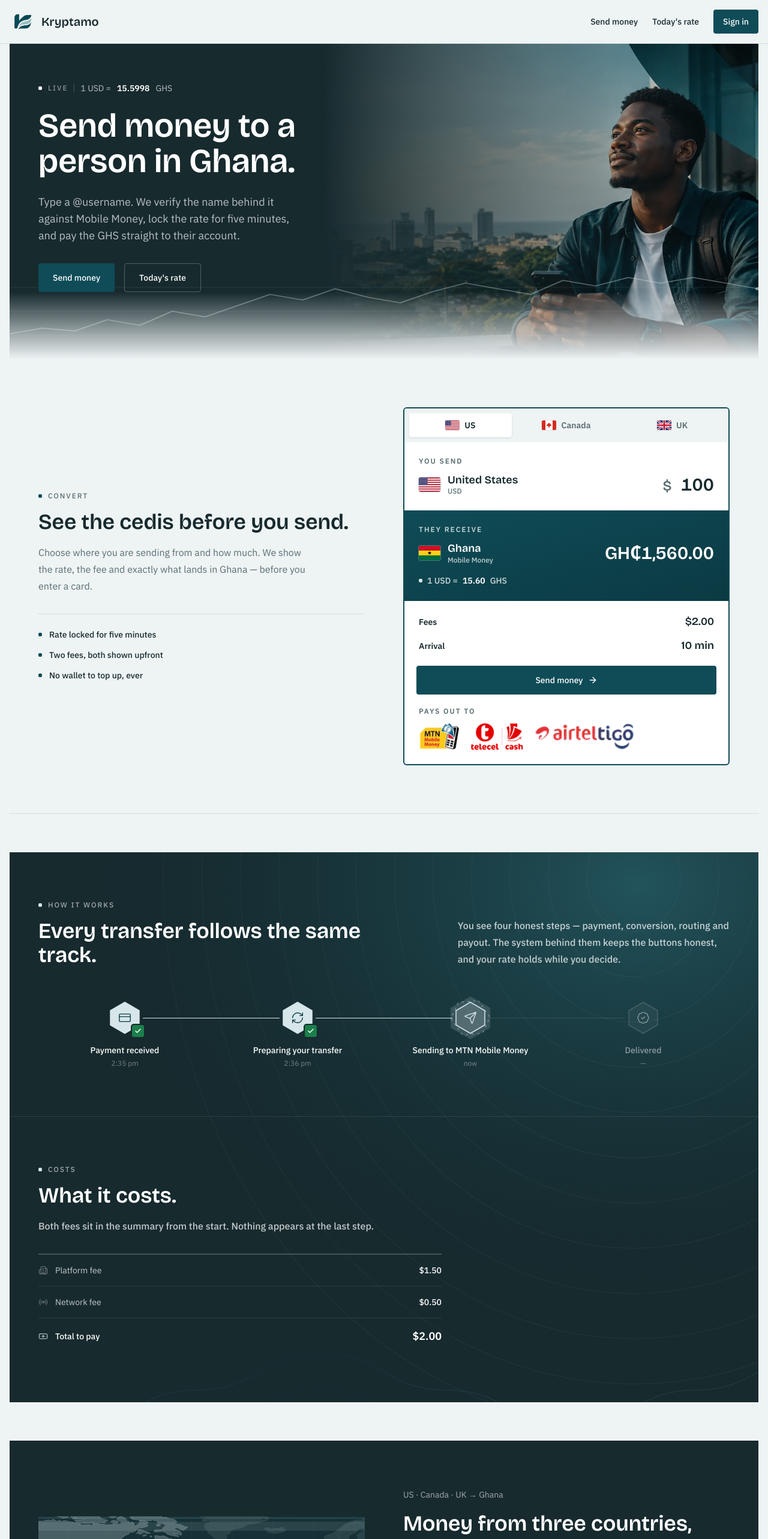
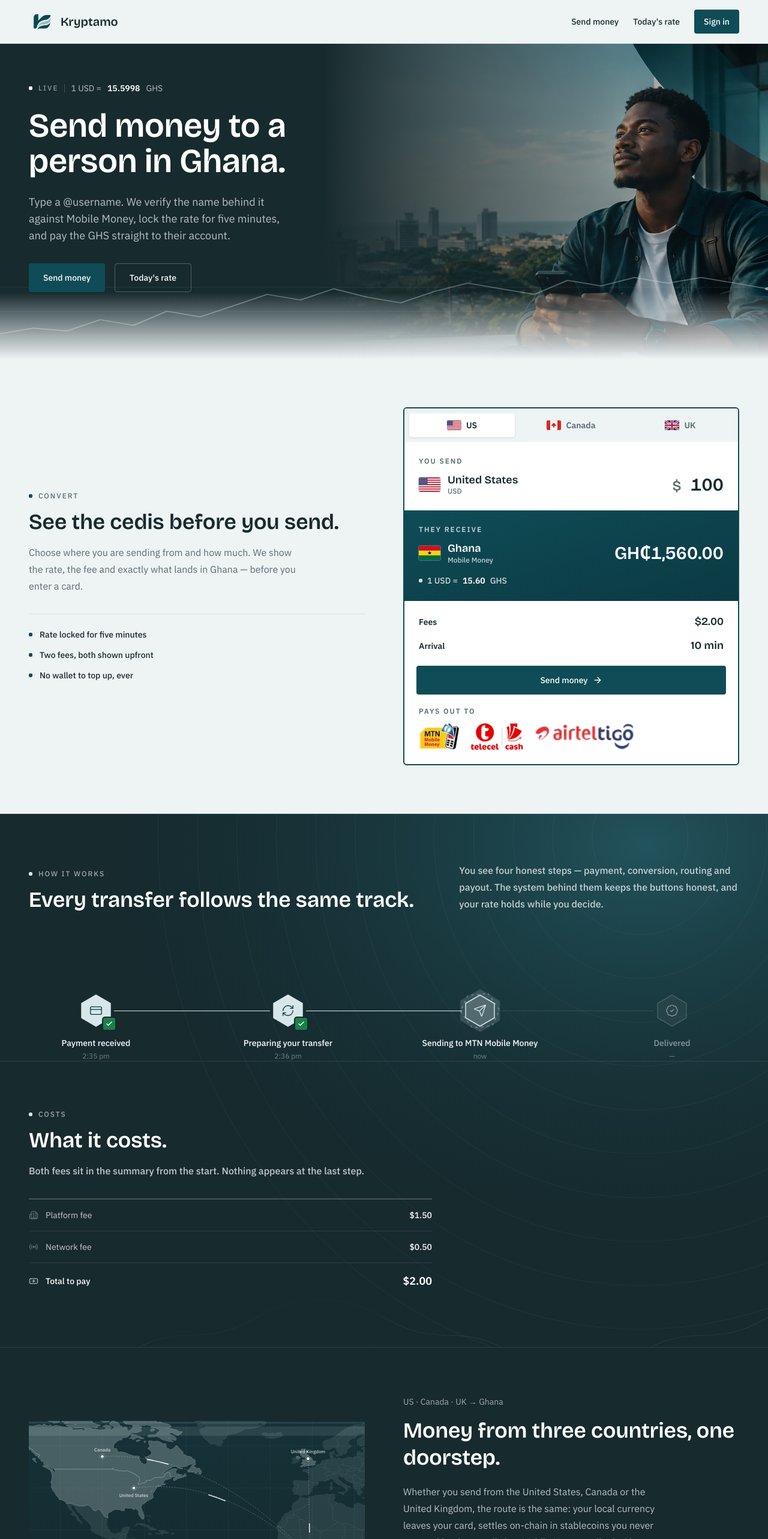
Before and after one commit to rosina4555-sudo/kryptamo, a Vue app: page / in a window 1280 px wide. Shown: the top 2566 px of the page at 60% size. Built offline with nearby package versions, Linux system fonts and the light colour scheme.

Commit message:
fix: make home sections full-bleed and blend hero image on mobile

```diff
--- a/src/views/HomeView.vue
+++ b/src/views/HomeView.vue
@@ -47,7 +47,7 @@
 <template>
   <div class="min-h-screen">
     <header class="sticky top-0 z-20 border-b border-line bg-mist/95">
-      <div class="mx-auto flex max-w-7xl items-center justify-between px-4 py-4">
+      <div class="mx-auto flex max-w-7xl items-center justify-between px-6 py-4 sm:px-10 md:px-12">
         <span class="flex items-center gap-2.5">
           <img src="/kryptamo.png" alt="Kryptamo logo" class="h-9 w-auto" />
           <span class="font-display text-xl font-semibold text-ink">Kryptamo</span>
@@ -69,15 +69,15 @@
       </div>
     </header>
 
-    <main class="mx-auto max-w-7xl px-4">
-      <section class="relative overflow-hidden rounded-sheet bg-ink px-6 pt-10 pb-24 sm:px-10 md:px-12 md:pt-16 md:pb-28">
+    <main>
+      <section class="relative overflow-hidden bg-ink">
         <div
           class="pointer-events-none absolute inset-x-0 bottom-0 h-2/3 md:inset-y-0 md:left-auto md:right-0 md:h-full md:w-[58%]"
           aria-hidden="true"
         >
           <img src="/hero-city.webp" alt="" class="h-full w-full object-cover" />
           <div
-            class="absolute inset-0 bg-gradient-to-t from-ink via-ink/55 to-transparent md:bg-gradient-to-r md:from-ink md:via-ink/45 md:to-transparent"
+            class="absolute inset-0 bg-gradient-to-b from-ink via-ink/35 to-ink/75 md:bg-gradient-to-r md:from-ink md:via-ink/50 md:to-transparent"
           ></div>
         </div>
 
@@ -90,7 +90,7 @@
           aria-hidden="true"
         ></div>
 
-        <div class="relative grid items-center gap-12 md:grid-cols-2 md:gap-16">
+        <div class="relative mx-auto grid max-w-7xl items-center gap-12 px-6 pt-10 pb-24 sm:px-10 md:grid-cols-2 md:gap-16 md:px-12 md:pt-16 md:pb-28">
           <div>
             <p class="flex items-center gap-2.5 text-sm text-white/70 tabular">
               <span class="h-1.5 w-1.5 rounded-[2px] bg-white"></span>
@@ -125,10 +125,10 @@
         </div>
       </section>
 
-      <section
-        id="rates"
-        class="grid gap-12 border-b border-line px-6 py-14 sm:px-10 md:grid-cols-2 md:items-center md:gap-16 md:px-12 md:py-20"
-      >
+      <section id="rates" class="border-b border-line">
+        <div
+          class="mx-auto grid max-w-7xl gap-12 px-6 py-14 sm:px-10 md:grid-cols-2 md:items-center md:gap-16 md:px-12 md:py-20"
+        >
         <div>
           <p class="flex items-center gap-2.5">
             <span class="h-1.5 w-1.5 rounded-[2px] bg-volta"></span>
@@ -158,9 +158,10 @@
         </div>
 
         <RateSelector />
+        </div>
       </section>
 
-      <div class="relative my-16 overflow-hidden rounded-sheet bg-ink text-white">
+      <div class="relative overflow-hidden bg-ink text-white">
         <svg
           class="pointer-events-none absolute inset-0 h-full w-full"
           viewBox="0 0 1440 900"
@@ -189,8 +190,8 @@
           </g>
         </svg>
 
-        <section class="relative px-6 py-16 sm:px-10 md:px-12 md:py-20">
-          <div class="grid gap-6 md:grid-cols-[1.4fr_1fr] md:items-end md:gap-16">
+        <section class="relative">
+          <div class="mx-auto grid max-w-7xl gap-6 px-6 py-16 sm:px-10 md:grid-cols-[1.4fr_1fr] md:items-end md:gap-16 md:px-12 md:py-20">
             <div>
               <p class="flex items-center gap-2.5">
                 <span class="h-1.5 w-1.5 rounded-[2px] bg-volta-tint"></span>
@@ -211,10 +212,8 @@
           </div>
         </section>
 
-        <section
-          id="costs"
-          class="relative border-t border-white/10 px-6 py-16 sm:px-10 md:px-12 md:py-20"
-        >
+        <section id="costs" class="relative border-t border-white/10">
+          <div class="mx-auto max-w-7xl px-6 py-16 sm:px-10 md:px-12 md:py-20">
           <div class="max-w-2xl">
             <p class="flex items-center gap-2.5">
               <span class="h-1.5 w-1.5 rounded-[2px] bg-volta-tint"></span>
@@ -245,11 +244,12 @@
               </div>
             </dl>
           </div>
+          </div>
         </section>
       </div>
 
-      <section class="relative overflow-hidden rounded-sheet bg-ink px-6 py-14 sm:px-10 md:px-12 md:py-20">
-        <div class="relative grid items-center gap-10 md:grid-cols-2 md:gap-16">
+      <section class="relative overflow-hidden border-t border-white/10 bg-ink">
+        <div class="relative mx-auto grid max-w-7xl items-center gap-10 px-6 py-14 sm:px-10 md:grid-cols-2 md:gap-16 md:px-12 md:py-20">
           <div class="order-2 md:order-1">
             <MapCorridor />
           </div>
@@ -281,7 +281,7 @@
         </div>
       </section>
 
-      <section class="py-16 text-center md:py-20">
+      <section class="px-6 py-16 text-center sm:px-10 md:px-12 md:py-20">
         <p class="font-display text-3xl font-semibold text-ink">A name in Ghana, a rate you keep, on one screen.</p>
         <div class="mt-8">
           <RouterLink
@@ -321,7 +321,7 @@
         </g>
       </svg>
 
-      <div class="relative mx-auto max-w-7xl px-4 pb-10 pt-20">
+      <div class="relative mx-auto max-w-7xl px-6 pb-10 pt-20 sm:px-10 md:px-12">
         <div class="grid gap-12 lg:grid-cols-[1.1fr_1.4fr] lg:gap-20">
           <div>
             <span class="flex items-center gap-2.5">
```
